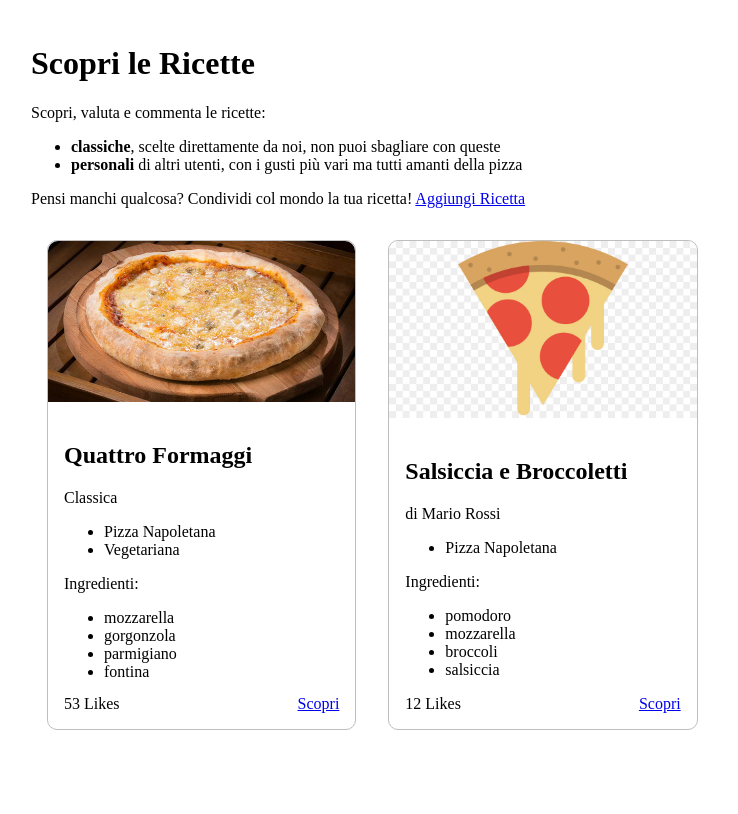
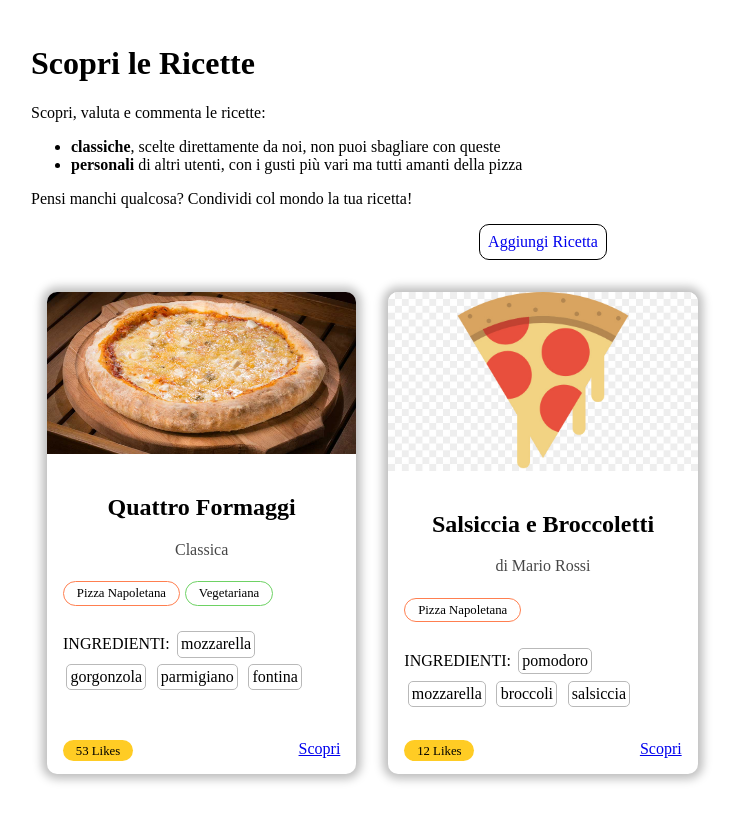
Before and after one commit to morokuz/Unipd-TW--progetto, a PHP site: page /ricette.html in a window 1280 px wide. Shown: the whole page, without its empty margins (97-835 px from the left). Before the commit the page ends 730 px from the top, so only its background shows below. Run offline with PHP 8.4, Linux system fonts and the light colour scheme.

Commit message:
Migliorato CSS struttura della sezione ricette

```diff
--- a/sezione_ricette/ricette.html
+++ b/sezione_ricette/ricette.html
@@ -17,30 +17,29 @@
         <li><strong>classiche</strong>, scelte direttamente da noi, non puoi sbagliare con queste</li>
         <li><strong>personali</strong> di altri utenti, con i gusti più vari ma tutti amanti della pizza</li>
       </ul>
-      <!-- TODO: implementare pagina aggiungi ricetta -->
-      <p>Pensi manchi qualcosa? Condividi col mondo la tua ricetta! <a href="./ricetta_aggiungi.html">Aggiungi Ricetta</a></p>
+      <p>Pensi manchi qualcosa? Condividi col mondo la tua ricetta! <a class="aggiungi-ricetta" href="./ricetta_aggiungi.html">Aggiungi Ricetta</a></p>
     </header>
     <div class="container-ricette">
       <!-- Placeholder -->
       <article class="card-ricetta">
         <img class="card-ricetta-image" src="./img/ricette_quattro_formaggi.jpg" alt="Foto di una pizza quattro formaggi" />
         <div class="card-ricetta-content">
-          <h2>Quattro Formaggi</h2>
-          <p>Classica</p>
-          <ul>
-            <li>Pizza Napoletana</li>
-            <li>Vegetariana</li>
+          <h2 class="ricette-titolo">Quattro Formaggi</h2>
+          <p class="ricette-text">Classica</p>
+          <ul class="ricette-tags">
+            <li class="ricetta-tag-pizza">Pizza Napoletana</li>
+            <li class="ricetta-tag-vegetariana">Vegetariana</li>
           </ul>
-          <p>Ingredienti:</p>
-          <ul>
-            <li>mozzarella</li>
-            <li>gorgonzola</li>
-            <li>parmigiano</li>
-            <li>fontina</li>
+          <p class="ricette-text-ingredienti">INGREDIENTI:</p>
+          <ul class="ricette-text-container">
+            <li class="ricette-ingredienti">mozzarella</li>
+            <li class="ricette-ingredienti">gorgonzola</li>
+            <li class="ricette-ingredienti">parmigiano</li>
+            <li class="ricette-ingredienti">fontina</li>
           </ul>
         </div>
         <footer>
-          <span>53 Likes </span>
+          <span class="ricette-likes">53 Likes </span>
           <a class="card-ricette-scopri" href="./ricetta.html">Scopri</a>
         </footer>
       </article>
@@ -48,21 +47,21 @@
       <article class="card-ricetta">
         <img class="card-ricetta-image" src="./img/ricette_default.jpg" alt="Foto di una pizza salsiccia e broccoletti" />
         <div class="card-ricetta-content">
-          <h2>Salsiccia e Broccoletti</h2>
-          <p>di Mario Rossi</p>
-          <ul>
-            <li>Pizza Napoletana</li>
+          <h2 class="ricette-titolo">Salsiccia e Broccoletti</h2>
+          <p class="ricette-text">di Mario Rossi</p>
+          <ul class="ricette-tags">
+            <li class="ricetta-tag-pizza">Pizza Napoletana</li>
           </ul>
-          <p>Ingredienti:</p>
-          <ul>
-            <li>pomodoro</li>
-            <li>mozzarella</li>
-            <li>broccoli</li>
-            <li>salsiccia</li>
+          <p class="ricette-text-ingredienti">INGREDIENTI:</p>
+          <ul class="ricette-text-container">
+            <li class="ricette-ingredienti">pomodoro</li>
+            <li class="ricette-ingredienti">mozzarella</li>
+            <li class="ricette-ingredienti">broccoli</li>
+            <li class="ricette-ingredienti">salsiccia</li>
           </ul>
         </div>
         <footer>
-          <span>12 Likes</span>
+          <span class="ricette-likes">12 Likes</span>
           <a class="card-ricette-scopri" href="#">Scopri</a>
         </footer>
       </article>
--- a/sezione_ricette/style.css
+++ b/sezione_ricette/style.css
@@ -9,6 +9,20 @@ main {
 
 
 /* FILE: ricette.html */
+/* Scelta consapevole di far sembrare link un pulsante */
+.aggiungi-ricetta {
+  display: block;
+  margin: 1em auto;
+  width: fit-content;
+  padding: 0.5em;
+  border: 1px solid black;
+  border-radius: 10px;
+  text-decoration: none;
+}
+.aggiungi-ricetta:hover {
+  background-color: rgb(255, 215, 208);
+}
+
 .container-ricette {
   display: grid;
   grid-template-columns: calc(1/3 * 100%) calc(1/3 * 100%) calc(1/3 * 100%);
@@ -16,13 +30,15 @@ main {
 
 .card-ricetta {
   margin: 1em;
-  border: 1px solid rgb(190, 190, 190);
+  /* TODO: check: box shadows in px o em?*/
+  box-shadow: 0px 0px 10px 5px  rgb(190, 190, 190);
   border-radius: 10px;
 
   /* per: .card-ricetta footer */
   position: relative;
   padding-bottom: 1em;
 }
+
 
 .card-ricetta-image {
   max-width: 100%;
@@ -31,6 +47,7 @@ main {
 
 .card-ricetta-content {
   padding: 1em;
+  margin-bottom: 2em;
 }
 
 .card-ricetta footer {
@@ -45,7 +62,63 @@ main {
   right: 0em;
 }
 
-/* TODO: review this media query */
+.ricette-titolo {
+  text-align: center;
+}
+
+.ricette-text {
+  text-align: center;
+  color: rgb(70, 70, 70);
+}
+
+.ricette-tags {
+  padding: 0;
+}
+
+.ricetta-tag-pizza {
+  display: inline-block;
+  list-style-type: none;
+  padding: 0.3em 1em;
+  margin: 0.5em 0em;
+  border-radius: 5em;
+  border: 1px solid coral;
+  font-size: 0.8em;
+}
+
+.ricetta-tag-vegetariana {
+  display: inline-block;
+  list-style-type: none;
+  padding: 0.3em 1em;
+  margin: 0.1em;
+  border-radius: 5em;
+  border: 1px solid rgb(110, 210, 100);
+  font-size: 0.8em;
+}
+
+.ricette-text-ingredienti {
+  display: inline;
+}
+
+.ricette-text-container {
+  display: inline;
+  padding-left: 0em;
+}
+
+.ricette-ingredienti {
+  display: inline-block;
+  padding: 0.2em;
+  margin: 0.2em;
+  border: 1px rgb(185, 185, 185) solid;
+  border-radius: 5px;
+}
+
+.ricette-likes {
+  padding: 0.3em 1em;
+  background-color: rgb(255, 204, 36);
+  border-radius: 5em;
+  font-size: 0.8em;
+}
+
 @media only screen and (max-width: 768px) {
   .container-ricette {
     display: grid;
@@ -72,6 +145,16 @@ main {
   margin: 0.5em 0em;
 }
 
+.ricetta-ingredienti-container {
+  width: fit-content;
+  margin: 1em auto;
+  padding-right: 6em;
+  background-color: rgb(255, 220, 207);
+  border: 1px solid orangered;
+  border-radius: 10px;
+
+}
+
 
 
 /* FILE: ricetta_aggiungi.html */
```
Also changed, not shown: sezione_ricette/ricetta.html (+8 -5 lines).
